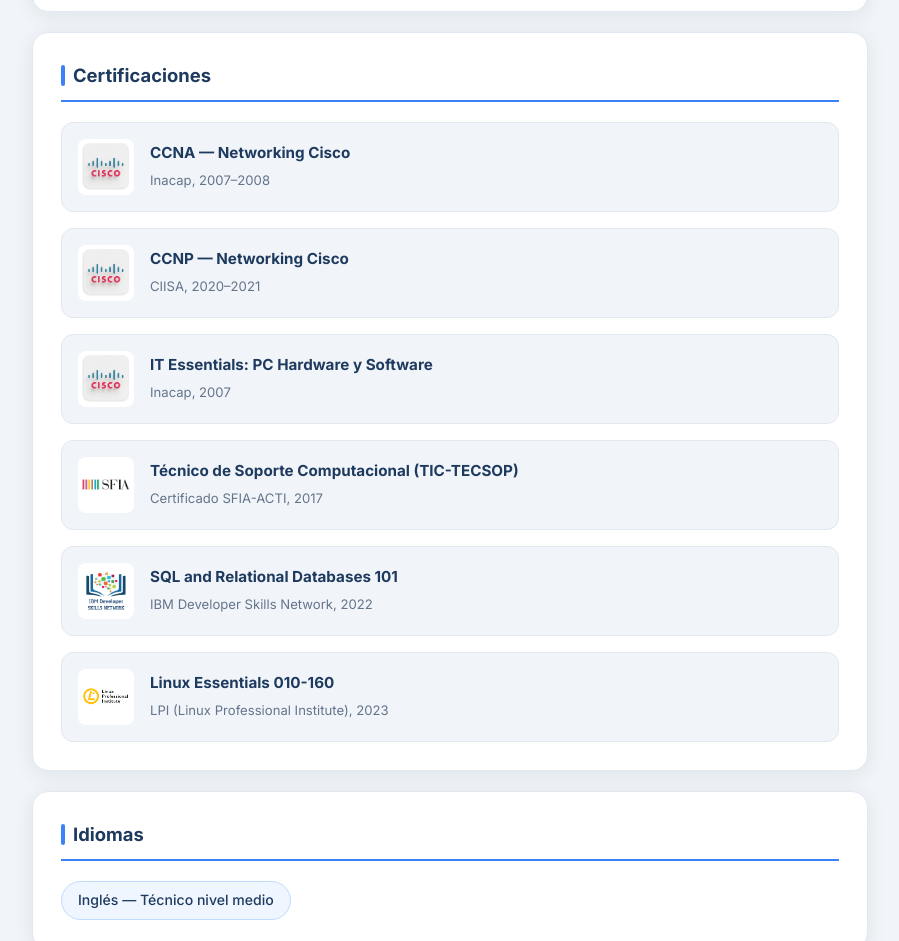
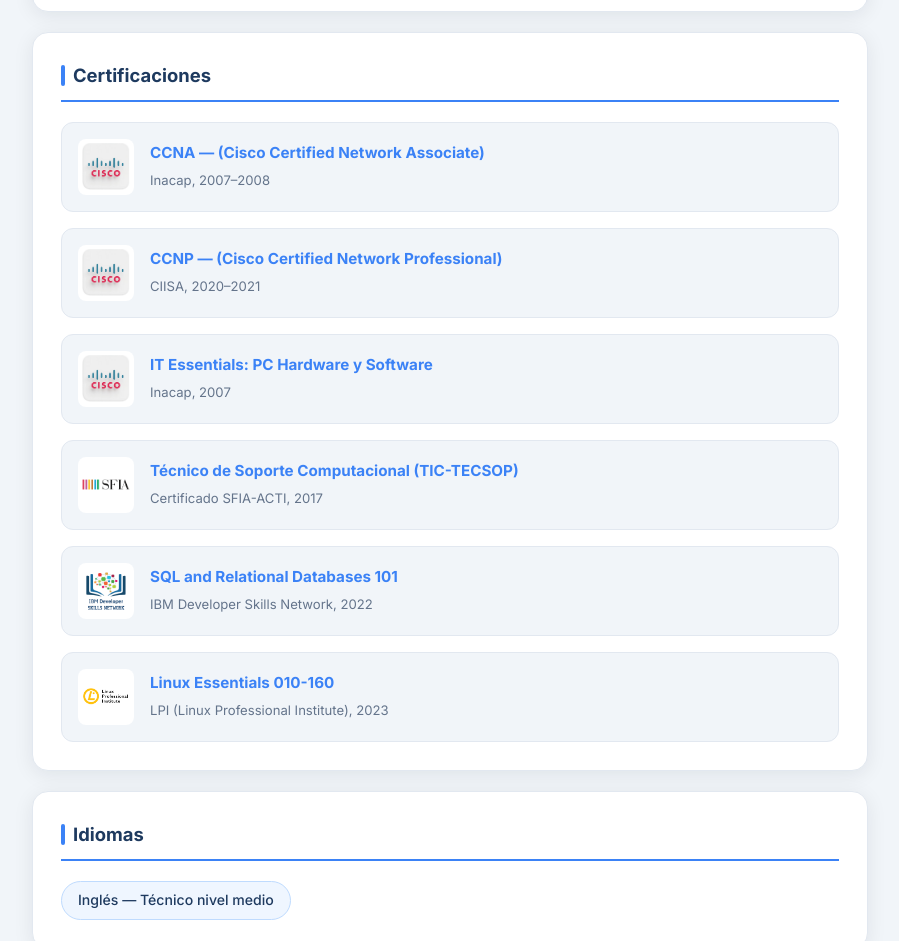
Before and after one commit to rikardo1986/rquilodran.cl, a plain HTML site: page index.html in a window 1280 px wide. Shown: the part 2578-3519 px from the top of the page, without its empty margins (190-1089 px from the left). Drawn offline with Linux system fonts and the light colour scheme.

Commit message:
link certificados

```diff
--- a/index.html
+++ b/index.html
@@ -283,37 +283,57 @@
         <h2 class="section-title">Certificaciones</h2>
         <ul class="cert-list">
           <li class="cert">
-            <img src="img/cisco.PNG" alt="Cisco" width="60" height="60" />
-            <div>
-              <strong>CCNA — Networking Cisco</strong>
-              <span>Inacap, 2007–2008</span>
-            </div>
-          </li>
+              <img src="img/cisco.PNG" alt="Cisco" width="60" height="60" />
+              <div>
+                <strong>
+                  <a href="https://drive.google.com/file/d/0B59LsS68y3VuRm5ia0NqdEVONm8/view?usp=sharing&resourcekey=0-ZCukjdTzeiM0WAm8NvUkeQ" target="_blank" rel="noopener noreferrer">
+                    CCNA — (Cisco Certified Network Associate)
+                  </a>
+                </strong>
+                <span>Inacap, 2007–2008</span>
+              </div>
+            </li>
           <li class="cert">
             <img src="img/cisco.PNG" alt="Cisco" width="60" height="60" />
             <div>
-              <strong>CCNP — Networking Cisco</strong>
+              <strong>
+                <a href="https://drive.google.com/file/d/1WdCdQ3mZadGapaS778uOf9qo8FyuRJN5/view?usp=sharing" target="_blank" rel="noopener noreferrer">
+                  CCNP — (Cisco Certified Network Professional)
+                </a>
+              </strong>
               <span>CIISA, 2020–2021</span>
             </div>
           </li>
           <li class="cert">
             <img src="img/cisco.PNG" alt="Cisco" width="60" height="60" />
             <div>
-              <strong>IT Essentials: PC Hardware y Software</strong>
+              <strong>
+                <a href="https://drive.google.com/file/d/0B59LsS68y3VubXpCLUo0RkR4dlk/view?usp=sharing&resourcekey=0-7Zx1Xf2XpnH5EmRSmFNbug" target="_blank" rel="noopener noreferrer">
+                  IT Essentials: PC Hardware y Software
+                </a>
+              </strong>
               <span>Inacap, 2007</span>
             </div>
           </li>
           <li class="cert">
             <img src="img/sfia.png" alt="SFIA" width="60" height="60" />
             <div>
-              <strong>Técnico de Soporte Computacional (TIC-TECSOP)</strong>
+              <strong>
+                <a href="https://drive.google.com/file/d/1JdeXJajQWE7OIc7zUJLrE-wz3sxZSnP8/view?usp=sharing" target="_blank" rel="noopener noreferrer">
+                  Técnico de Soporte Computacional (TIC-TECSOP)
+                </a>
+              </strong>
               <span>Certificado SFIA-ACTI, 2017</span>
             </div>
           </li>
           <li class="cert">
             <img src="img/ibm.png" alt="IBM" width="60" height="60" />
             <div>
-              <strong>SQL and Relational Databases 101</strong>
+              <strong>
+                <a href="https://courses.cognitiveclass.ai/certificates/bc076d7f7f4644659910bd41b6ffec67" target="_blank" rel="noopener noreferrer">
+                  SQL and Relational Databases 101
+                </a>
+              </strong>
               <span>IBM Developer Skills Network, 2022</span>
             </div>
           </li>
@@ -325,7 +345,11 @@
               height="70"
             />
             <div>
-              <strong>Linux Essentials 010-160</strong>
+              <strong>
+                <a href="https://www.credly.com/badges/f90a836c-81fc-4bc5-a03e-cb7643f85a6c" target="_blank" rel="noopener noreferrer">
+                  Linux Essentials 010-160
+                </a>
+              </strong>
               <span>LPI (Linux Professional Institute), 2023</span>
             </div>
           </li>
```
